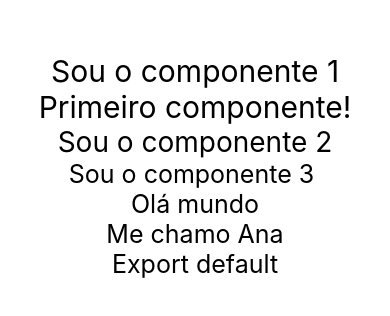
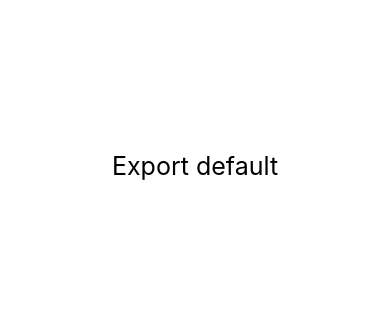
Before and after one commit to biadevcosta/curso-react-native, a React Native app in the folder exercicios/: screen / in a window 390 px wide. Shown: the part 256-572 px from the top of the page. Built offline with nearby package versions, Linux system fonts and the light colour scheme.

Commit message:
criei components e estilos sozinha

```diff
--- a/exercicios/index.js
+++ b/exercicios/index.js
@@ -3,7 +3,7 @@
  */
 
 import {AppRegistry} from 'react-native';
-import App from './src/Raiz'; //aqui que faz a importação
+import App from './src/App'; //aqui que faz a importação
 import {name as appName} from './app.json';
 
 AppRegistry.registerComponent(appName, () => App);
--- /dev/null
+++ b/exercicios/src/App.js
@@ -0,0 +1,21 @@
+import React from "react"
+import {SafeAreaView, Text, StyleSheet} from "react-native"
+import Export, { Saudacao, Sobremim } from './components/Olamundo'
+
+
+export default () => (
+    <SafeAreaView style = {css.App}>
+
+        <Export/>
+
+    </SafeAreaView>
+)
+
+const css = StyleSheet.create ({
+    App: {
+        flexGrow: 1,
+        justifyContent: "center",
+        alignItems: "center",
+
+    }
+})
```
